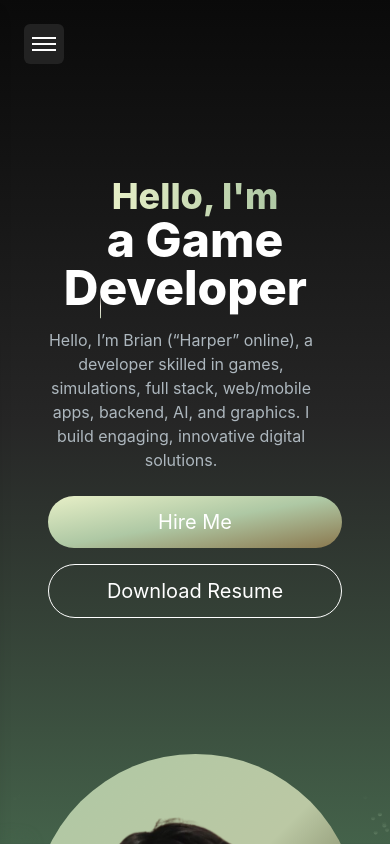
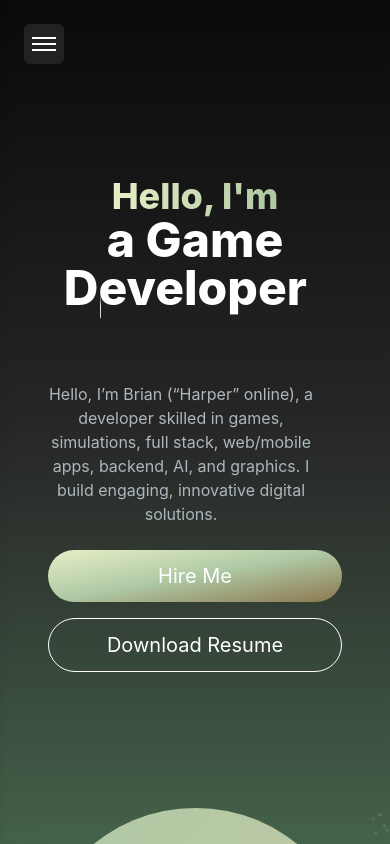
Before and after one commit to brianBoolean88/personal-portfolio-website, a Next.js app: page / in a window 390 px wide. Shown: the top 844 px of the page. Built offline with nearby package versions, Linux system fonts and the light colour scheme.

Commit message:
Textwriter Mobile Spacing Support 📱

```diff
--- a/app/components/HeroSection.jsx
+++ b/app/components/HeroSection.jsx
@@ -110,10 +110,13 @@ const HeroSection = () => {
                     {/* Left side */}
                     <div className='mb-10 sm:mb-25 col-span-7 place-self-center text-center lg:text-left'>
                         <h1 className="select-none text-white mb-4 text-4xl lg:text-5xl font-extrabold">
-                            <span className='text-transparent bg-clip-text bg-gradient-to-r from-[#E7EFC7] to-[#AEC8A4]'>
+                            <span className='text-transparent bg-clip-text bg-gradient-to-r from-[#E7EFC7] to-[#AEC8A4] inline'>
                                 Hello, I'm
                             </span>
                             <br></br>
+                            <span
+                                className="block min-h-[150px] lg:min-h-[0px]"
+                            >
                                 <TypeAnimation
                                     sequence={[
                                         'Brian',
@@ -124,19 +127,21 @@ const HeroSection = () => {
                                         2500,
                                         'a Full Stack Developer',
                                         2500,
-                                    'a Web & Mobile Developer',
+
                                         2500,
                                         'a Backend Engineer',
                                         2500,
                                         'a AI Engineer',
                                         2500,
-                                    'a Graphics Designer'
+                                        'a Graphics Designer',
+                                        2500,
                                     ]}
                                     wrapper="span"
                                     speed={20}
-                                className='text-white inline-block text-5xl'
+                                    className='text-white text-5xl'
                                     repeat={Infinity}
                                 />
+                            </span>
                         </h1>
                         <p className='select-none text-[#ADB7BE] text-base sm:text-lg lg:text-xl mb-6 pr-5 mr-2'>
                             Hello, I’m Brian (“Harper” online), a developer skilled in games, simulations, full stack, web/mobile apps, backend, AI, and graphics. I build engaging, innovative digital solutions.
--- a/app/components/Projects.jsx
+++ b/app/components/Projects.jsx
@@ -165,7 +165,7 @@ const projects = () => {
                     <>
                         <h1 className="text-4xl font-semibold text-white md:mb-10 lg:mb-20">
                             Project Agile <br />
-                            <span className="text-4xl font-bold mt-1 leading-none">
+                            <span className="text-4xl font-bold mt-1 leading-none block min-h-[150px] lg:min-h-[0px]">
                                 <TypeAnimation
                                     sequence={[
                                         '60k Views',
```
Lines whose indentation alone changed are shown as unchanged.
